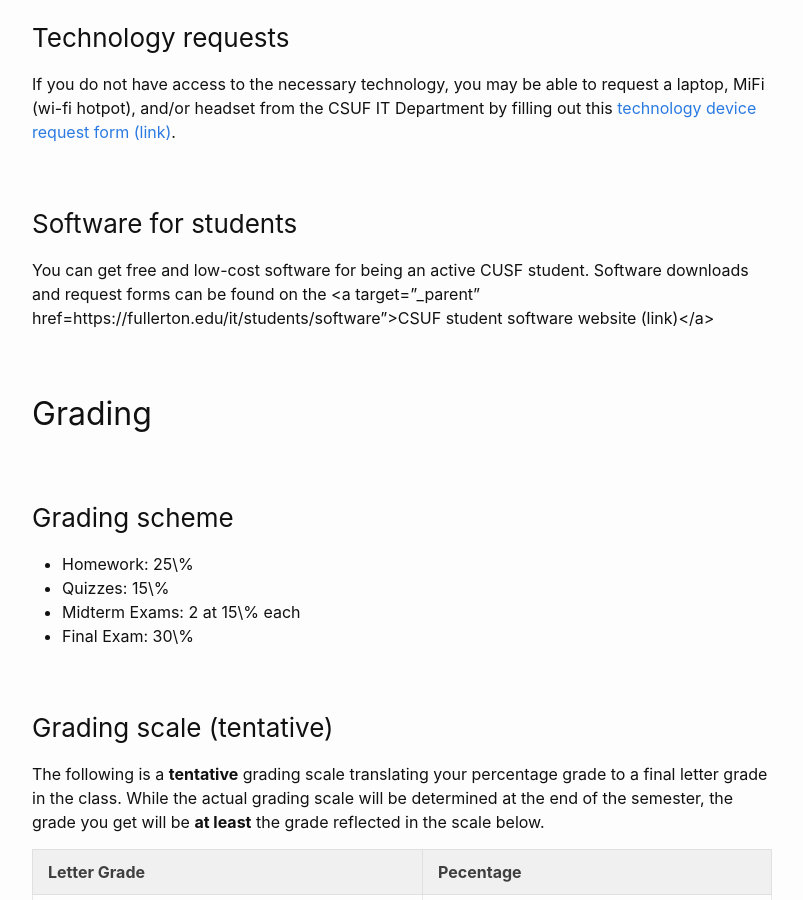
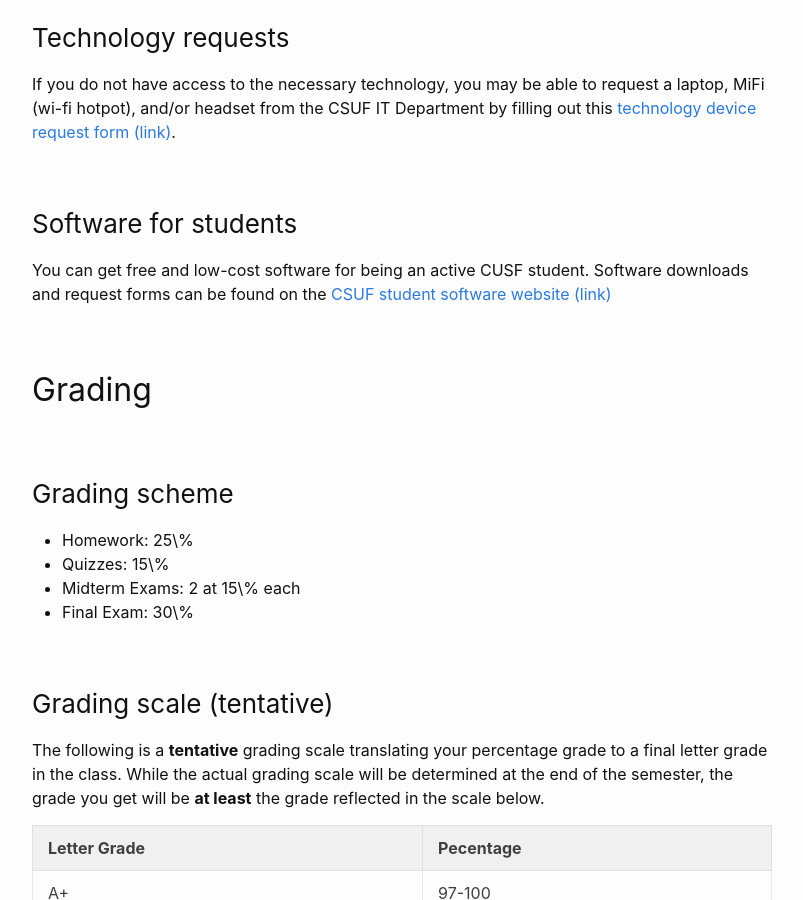
Before and after one commit to wcasper/math407spring2021, a Jekyll site: the page built from extras/syllabus.md, in a window 1280 px wide and 900 px high, scrolled down 1655 px. Shown: the whole window, without its empty margins (238-1041 px from the left). Built offline with Jekyll 4.4.1, drawn with Linux system fonts in a browser that asks for light colours.

Commit message:
fixing broken link in syllabus

```diff
--- a/extras/syllabus.md
+++ b/extras/syllabus.md
@@ -47,7 +47,7 @@ If you do not have access to the necessary technology, you may be able to reques
 
 
 ### Software for students
-You can get free and low-cost software for being an active CUSF student.  Software downloads and request forms can be found on the <a target="_parent" href=https://fullerton.edu/it/students/software">CSUF student software website (link)</a>
+You can get free and low-cost software for being an active CUSF student.  Software downloads and request forms can be found on the <a target="_parent" href="https://fullerton.edu/it/students/software/">CSUF student software website (link)</a>
 
 ## Grading
 ### Grading scheme
```
